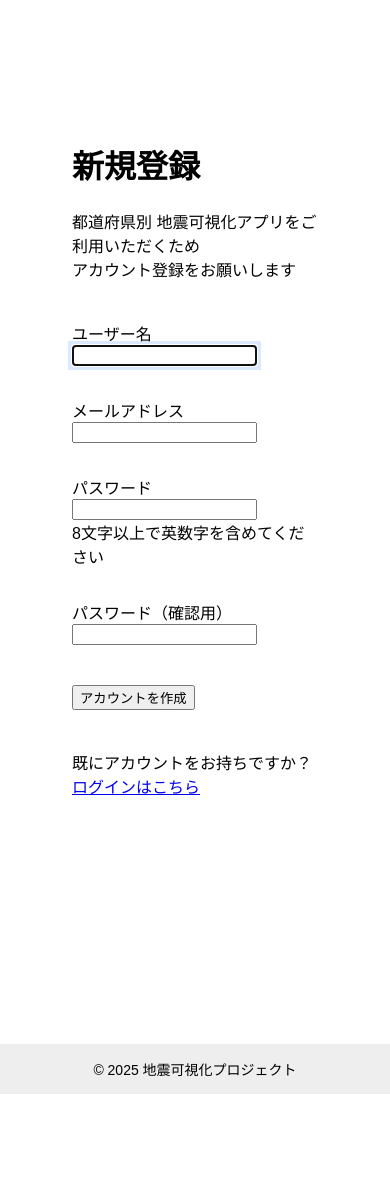
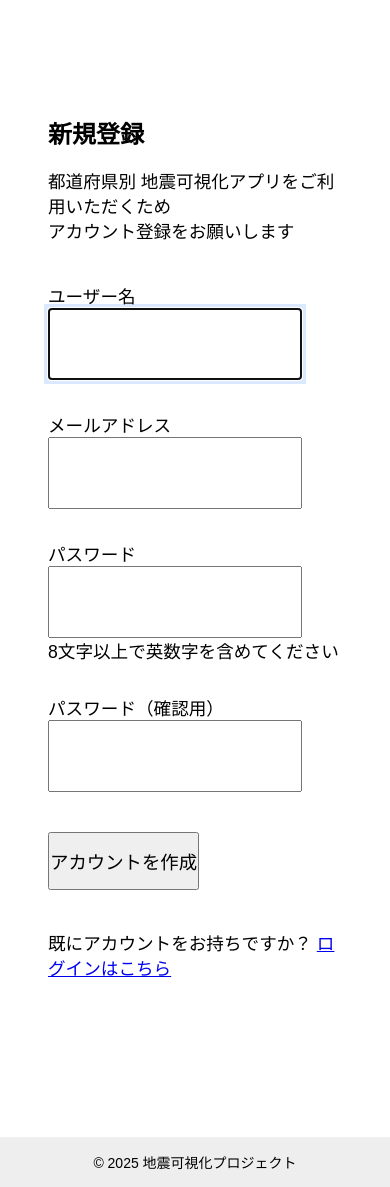
Before and after one commit to TechCat-Hello/quake_viz, a Django app: page /signup/ in a window 390 px wide. Shown: the part 119-1306 px from the top of the page. Before the commit the page ends 1213 px from the top, so only its background shows below. Run offline with Django 4.2, Linux system fonts and the light colour scheme; some libraries are stand-ins or nearby versions.

Commit message:
Adjusted mobile responsiveness of signup.html

```diff
--- a/quake/templates/signup.html
+++ b/quake/templates/signup.html
@@ -82,5 +82,28 @@ html, body {
 .text-danger.small {
     font-size: 0.875em;
 }
+@media (max-width: 600px) {
+  .auth-card {
+    padding: 1.2rem 0.5rem !important;
+  }
+  .auth-card h1,
+  .auth-card .h3 {
+    font-size: 1.5em !important;
+  }
+  .auth-card p,
+  .auth-card label,
+  .auth-card .form-text {
+    font-size: 1.1em !important;
+  }
+  .form-control {
+    font-size: 1.1em !important;
+    min-height: 48px;
+    padding: 10px 12px;
+  }
+  .btn-lg, .btn {
+    font-size: 1.15em !important;
+    padding: 14px 0 !important;
+  }
+}
 </style>
 {% endblock %}
```
